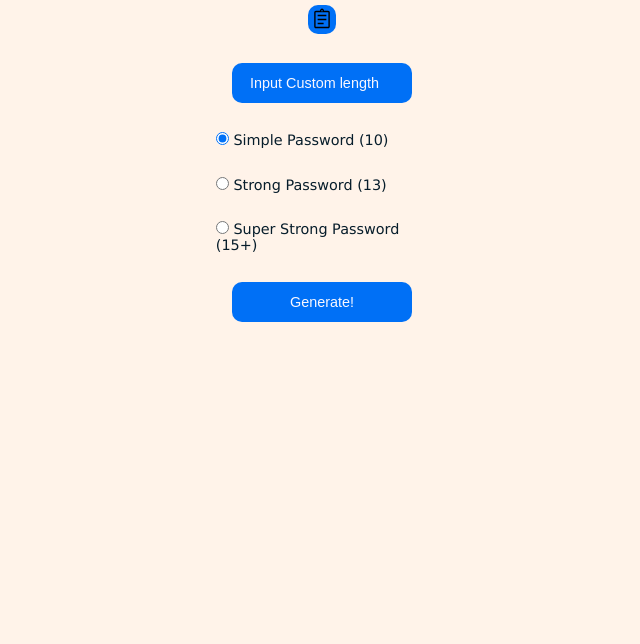
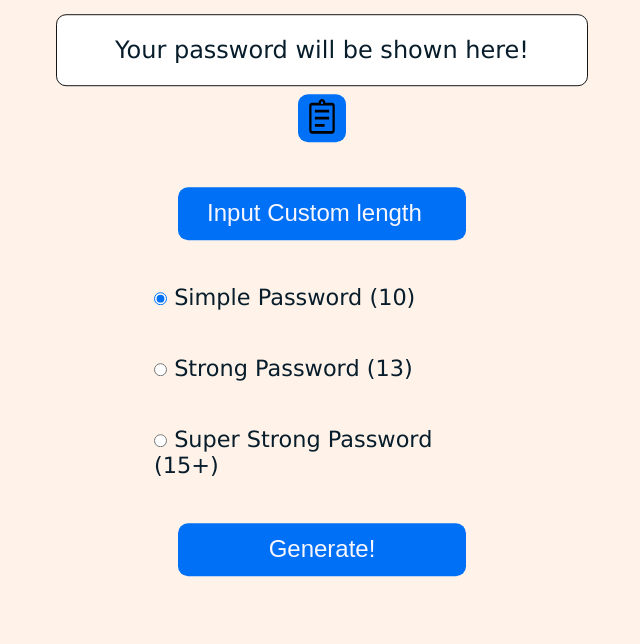
Before and after one commit to Sibgat-Ul/passwordGenerator, a plain HTML site: page index.html in a window 1280 px wide. Shown: the part 156-800 px from the top of the page, without its empty margins (318-958 px from the left). Drawn offline with Linux system fonts and the light colour scheme.

Commit message:
Update index.css

```diff
--- a/assets/index.css
+++ b/assets/index.css
@@ -28,14 +28,20 @@
 main {
     text-align: center;
     border-radius: 15px;
+    min-width: 10em;
     width: 100%;
-    max-width: 480px;
+    max-width: 35em;
     margin: auto;
+
+    position: absolute;
+    top: 50%;
+    left: 50%;
+    transform: translate(-50%, -50%);
 }
 
 
 h2 {
-    font-size: 1.5em;
+    font-size: 2em;
     margin: 1em auto;
 }
 
@@ -54,10 +60,11 @@
     background: #ffffff;
     border: 1px solid #161616;
     border-radius: 10px;
-    height: 45px;
+    height: 3em;
     max-width: 100%;
     width: 95%;
     min-width: 10em;
+    font-size: 1.5rem;
 }
 
 button.copybtn {
@@ -74,9 +81,9 @@
 
 ul {
     list-style-type: none;
-    width: 100%;
-    font-size: .9rem;
-    max-width: 270px;
+    width: 25em;
+    font-size: 1.4rem;
+    max-width: 15em;
     margin: auto;
 }
 
@@ -86,26 +93,26 @@
 }
 
 li {
-    margin: 2em;
+    margin: 2em auto;
     text-align: left;
+    width: 15em;
 }
 
 .field {
     outline: none;
     border: none;
     border-radius: 10px;
-    height: 2.8em;
+    height: 2.2em;
     width: 100%;
-    max-width: 12.5em;
+    max-width: 12em;
     padding: 0px 1em;
     margin: auto;
-    font-size: .9rem;
+    font-size: 1.5rem;
     text-align: center;
 }
 
 button, input {
     background-color: var(--prim);
-    max-width: 240px;
     margin: auto;
 }
 
```
